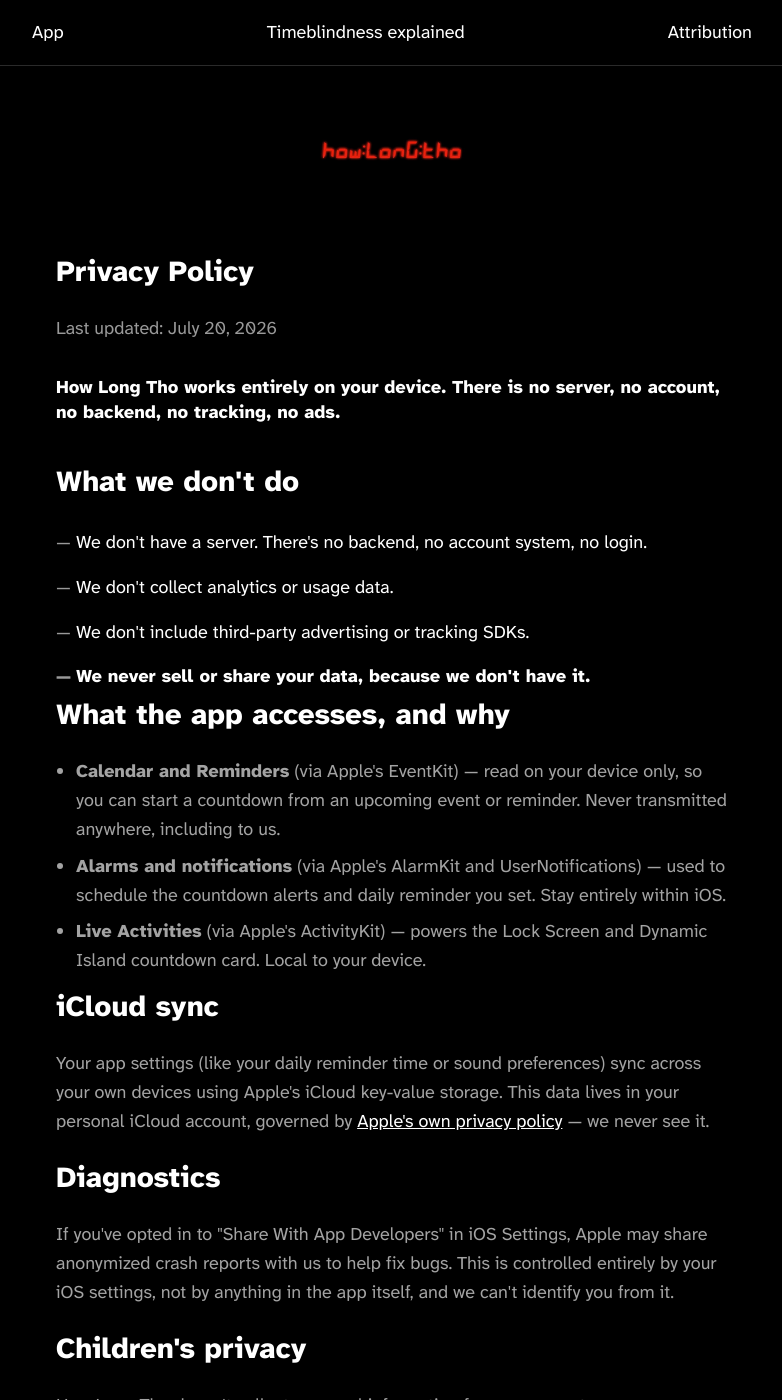
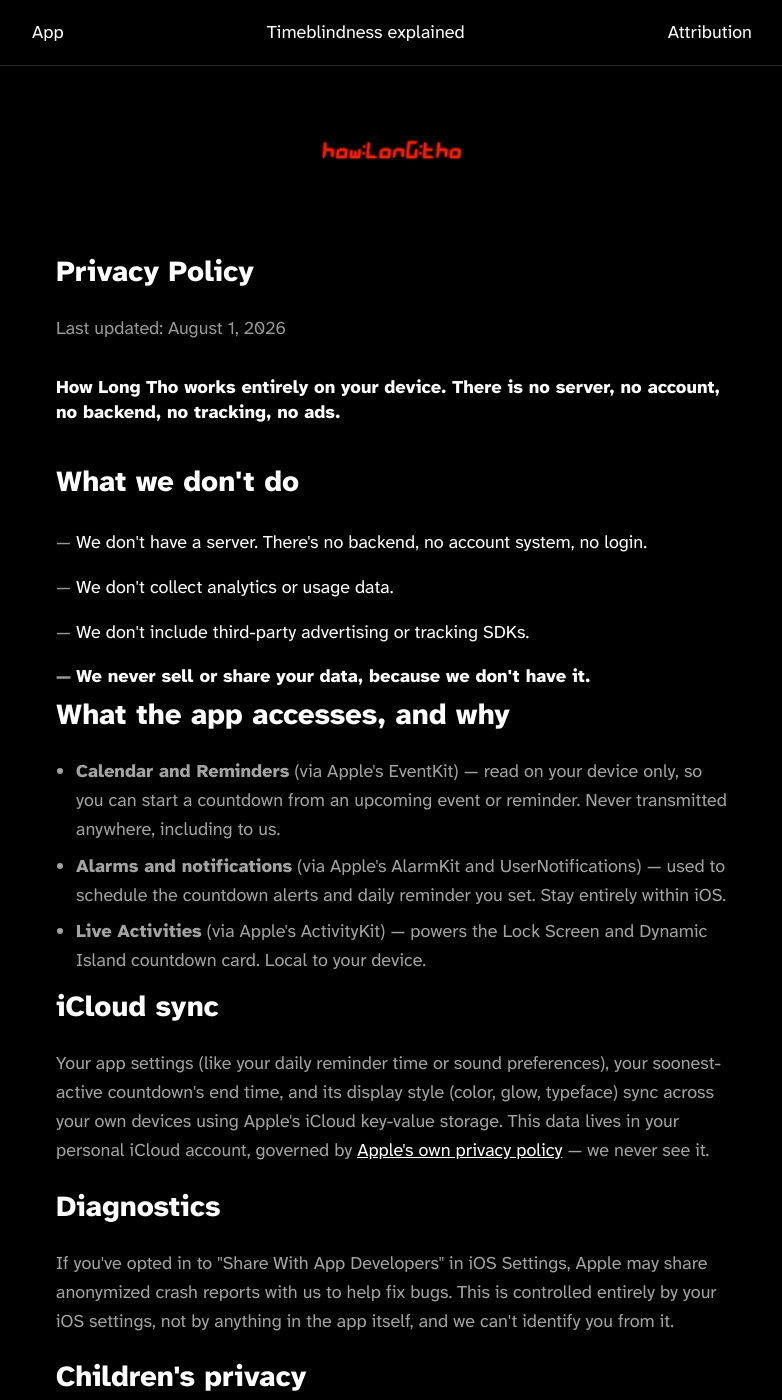
Before and after one commit to afknapping/howlongtho-website, a Jekyll site: the page built from privacy.md, in a window 1280 px wide and 1400 px high. Shown: the whole window, without its empty margins (248-1030 px from the left). Built offline with Jekyll 4.4.1, drawn with Linux system fonts in a browser that asks for light colours.

Commit message:
Disclose countdown sync in privacy policy
iCloud sync now also carries the soonest-active countdown's end time
and display style, not just settings. Additive only — the no-server/
no-account/no-backend claim is untouched.

Co-Authored-By: Claude Sonnet 5 <noreply@anthropic.com>

```diff
--- a/privacy.md
+++ b/privacy.md
@@ -8,7 +8,7 @@ description: "How Long Tho's privacy policy — no server, no account, no backen
 <a href="/"><img class="logotype logotype-small" src="/assets/logotype.jpg" alt="How Long Tho"></a>
 </header>
 <h1 class="fs-medium">Privacy Policy</h1>
-<p class="meta">Last updated: July 20, 2026</p>
+<p class="meta">Last updated: August 1, 2026</p>
 <p class="lead fs-small">How Long Tho works entirely on your device. There is no server, no account, no backend, no tracking, no ads.</p>
 <h2 class="fs-medium">What we don't do</h2>
 <ul class="features" id="privacy-dont-do-list">
@@ -24,7 +24,7 @@ description: "How Long Tho's privacy policy — no server, no account, no backen
 <li><strong>Live Activities</strong> (via Apple's ActivityKit) — powers the Lock Screen and Dynamic Island countdown card. Local to your device.</li>
 </ul>
 <h2 class="fs-medium">iCloud sync</h2>
-<p>Your app settings (like your daily reminder time or sound preferences) sync across your own devices using Apple's iCloud key-value storage. This data lives in your personal iCloud account, governed by <a href="https://www.apple.com/legal/privacy/">Apple's own privacy policy</a> — we never see it.</p>
+<p>Your app settings (like your daily reminder time or sound preferences), your soonest-active countdown's end time, and its display style (color, glow, typeface) sync across your own devices using Apple's iCloud key-value storage. This data lives in your personal iCloud account, governed by <a href="https://www.apple.com/legal/privacy/">Apple's own privacy policy</a> — we never see it.</p>
 <h2 class="fs-medium">Diagnostics</h2>
 <p>If you've opted in to "Share With App Developers" in iOS Settings, Apple may share anonymized crash reports with us to help fix bugs. This is controlled entirely by your iOS settings, not by anything in the app itself, and we can't identify you from it.</p>
 <h2 class="fs-medium">Children's privacy</h2>
```
